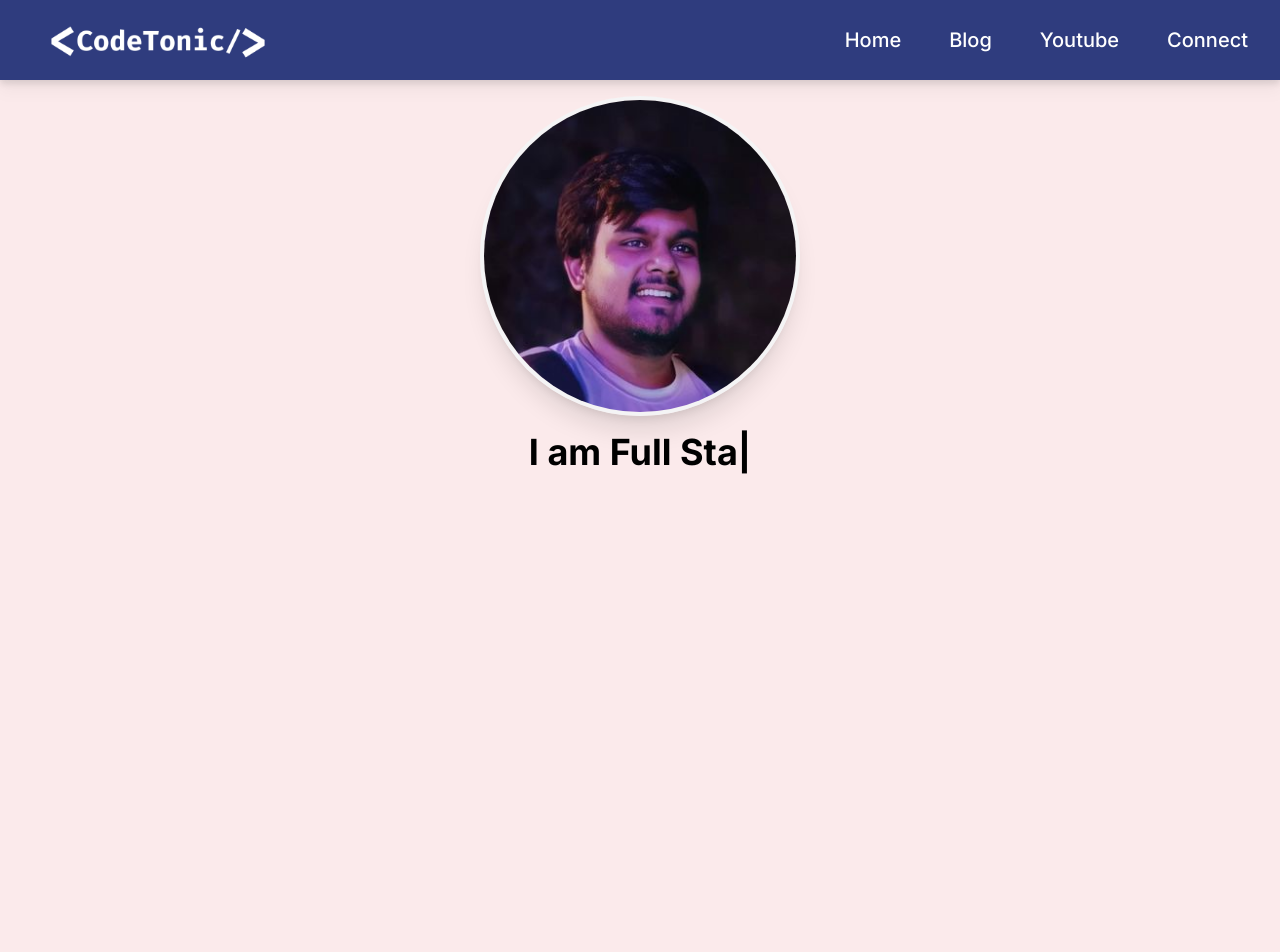
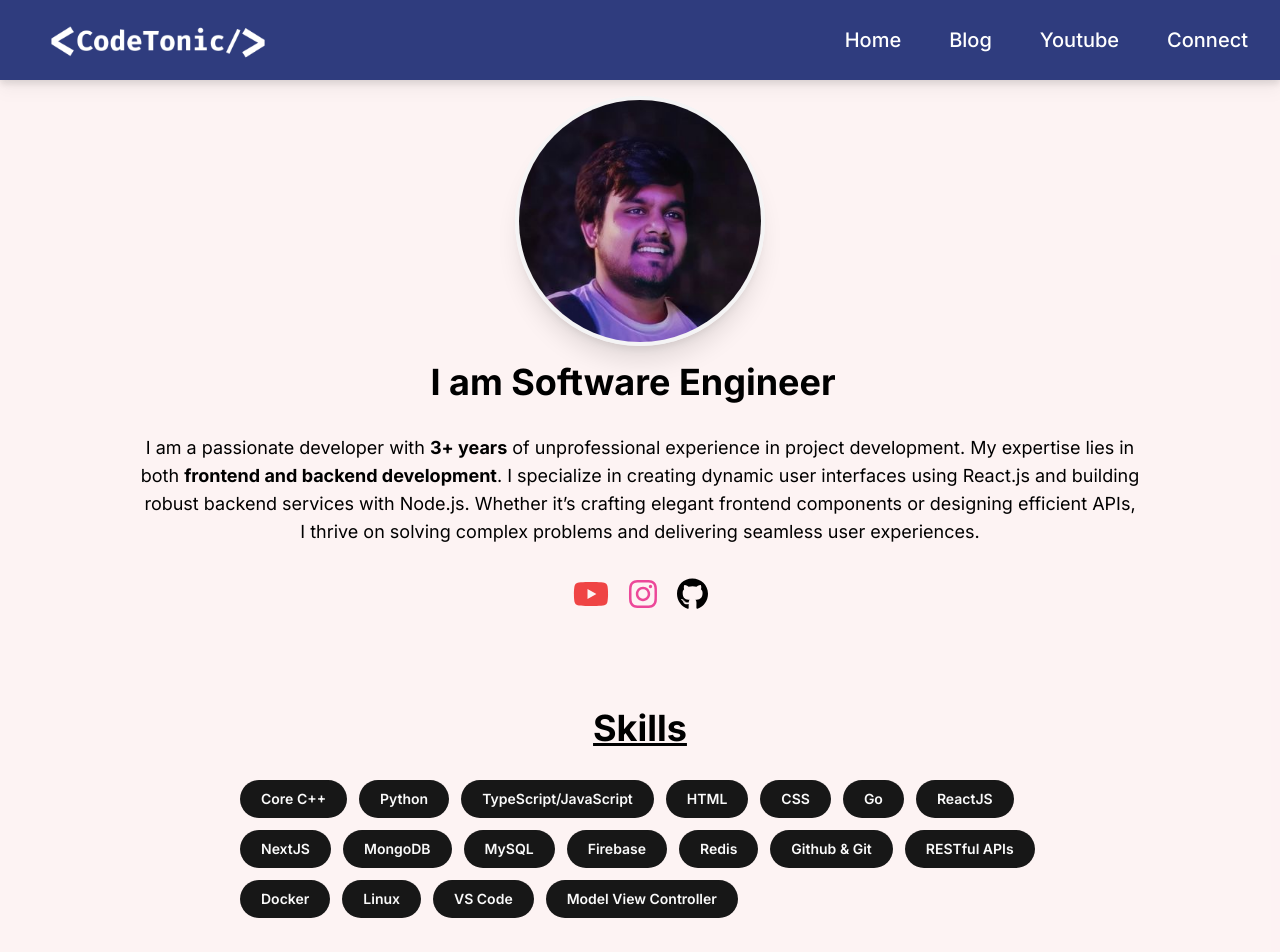
Before and after one commit to asyncarush/portfolio, a Next.js app: page / in a window 1280 px wide. Shown: the top 952 px of the page. Before the commit the page ends 800 px from the top, so only its background shows below. Built offline with nearby package versions, Linux system fonts and the light colour scheme.

Commit message:
add skill section

```diff
--- a/app/globals.css
+++ b/app/globals.css
@@ -2,9 +2,49 @@
 @tailwind components;
 @tailwind utilities;
 
-/* // #2F3C7E, #FBEAEB */
+@layer base {
+  :root {
+    --background: 0 0% 100%;
+    --foreground: 0 0% 3.9%;
 
-:root {
-  --bgColor :#FBEAEB;
-  --mainColor : #2F3C7E;
+    --card: 0 0% 100%;
+    --card-foreground: 0 0% 3.9%;
+
+    --popover: 0 0% 100%;
+    --popover-foreground: 0 0% 3.9%;
+
+    --primary: 0 0% 9%;
+    --primary-foreground: 0 0% 98%;
+
+    --secondary: 0 0% 96.1%;
+    --secondary-foreground: 0 0% 9%;
+
+    --muted: 0 0% 96.1%;
+    --muted-foreground: 0 0% 45.1%;
+
+    --accent: 0 0% 96.1%;
+    --accent-foreground: 0 0% 9%;
+
+    --destructive: 0 84.2% 60.2%;
+    --destructive-foreground: 0 0% 98%;
+
+    --border: 0 0% 89.8%;
+    --input: 0 0% 89.8%;
+    --ring: 0 0% 3.9%;
+
+    --radius: 0.5rem;
+
+    --bgColor: #fbeaeb;
+    --mainColor: #2f3c7e;
+  }
 }
+
+.badgeSkills {
+  display: flex;
+  align-items: center;
+  justify-content: center;
+  width: auto;
+  font-size: 14px;
+  padding-inline: 20px;
+  padding-block: 10px;
+}
--- a/app/page.tsx
+++ b/app/page.tsx
@@ -1,12 +1,15 @@
 import Info from "@/components/Info";
 import Navbar from "@/components/Navbar";
-
+import Populars from "@/components/Popular";
+import Skills from "@/components/Skills";
 
 export default function Home() {
   return (
-    <main className="flex min-h-screen w-[1400px] flex-col ">
+    <main className="flex min-h-screen w-[1400px] flex-col bg-white/40 ">
       <Navbar />
       <Info />
+      <Skills />
+      <Populars />
     </main>
   );
 }
--- a/components/Info.tsx
+++ b/components/Info.tsx
@@ -4,6 +4,7 @@ import Image from "next/image";
 import React from "react";
 import Avatar from "@/public/avatar.jpg";
 import { TypeAnimation } from "react-type-animation";
+import Social from "./Social";
 
 function Info() {
   return (
@@ -11,7 +12,8 @@ function Info() {
       <div className="relative mt-4">
         <Image
           src={Avatar}
-          sizes="50vw"
+          width={250}
+          height={250}
           alt="Avatar"
           placeholder="blur"
           loading="lazy"
@@ -22,12 +24,10 @@ function Info() {
         sequence={[
           // Same substring at the start will only be typed out once, initially
           "I am Arush Sharma",
-          1000, // wait 1s before replacing "Mice" with "Hamsters"
-          "I am Software Enginner",
+          3000, // wait 1s before replacing "Mice" with "Hamsters"
+          "I am Software Engineer",
           1000,
           "I am Full Stack Developer",
-          1000,
-          "I am Introvert",
           1000,
         ]}
         wrapper="span"
@@ -35,6 +35,18 @@ function Info() {
         className="text-4xl font-bold relative top-4"
         repeat={Infinity}
       />
+
+      <p className="text-lg w-[1000px] text-center mt-12">
+        I am a passionate developer with <b>3+ years</b> of unprofessional
+        experience in project development. My expertise lies in both{" "}
+        <b>frontend and backend development</b>. I specialize in creating
+        dynamic user interfaces using React.js and building robust backend
+        services with Node.js. Whether it’s crafting elegant frontend components
+        or designing efficient APIs, I thrive on solving complex problems and
+        delivering seamless user experiences.
+      </p>
+
+      <Social />
     </div>
   );
 }
--- /dev/null
+++ b/components/Popular.tsx
@@ -0,0 +1,12 @@
+import React from "react";
+import { Badge } from "@/components/ui/badge";
+
+function Populars() {
+  return (
+    <div className="flex flex-col w-full items-center mt-24">
+      <h1 className="text-4xl font-bold underline">Popular Projects</h1>
+    </div>
+  );
+}
+
+export default Populars;
--- /dev/null
+++ b/components/Skills.tsx
@@ -0,0 +1,76 @@
+import React from "react";
+import { Badge } from "@/components/ui/badge";
+
+function Skills() {
+  const allSkils = ["HTML", "CSS", "TypeScript"];
+  //   Languages: C++, Python, JavaScript, Typescript, HTML, CSS, Go Lang
+  //   Frontend Frameworks: ReactJS, NextJS
+  //   Backend Frameworks: NodeJS, Express
+  //   Database: MongoDB, Firebase, MySQL, Redis, PostgreSQL
+  //   Others: Git & GitHub, RESTful APIs, OOPS, MVC, Docker
+  //   Soft skills: Technical Communication, Technical leadership, Team player
+  //   Tools: Linux, Visual Studio Code, Figma for Web Design
+  return (
+    <div className="flex flex-col w-full items-center mt-24">
+      <h1 className="text-4xl font-bold underline">Skills</h1>
+      <div className="mt-8 flex gap-3 font-bold flex-wrap w-[800px]">
+        <Badge variant={"default"} className="badgeSkills">
+          Core C++
+        </Badge>
+        <Badge variant={"default"} className="badgeSkills">
+          Python
+        </Badge>
+        <Badge variant={"default"} className="badgeSkills">
+          TypeScript/JavaScript
+        </Badge>
+        <Badge variant={"default"} className="badgeSkills">
+          HTML
+        </Badge>
+        <Badge variant={"default"} className="badgeSkills">
+          CSS
+        </Badge>
+        <Badge variant={"default"} className="badgeSkills">
+          Go
+        </Badge>
+        <Badge variant={"default"} className="badgeSkills">
+          ReactJS
+        </Badge>
+        <Badge variant={"default"} className="badgeSkills">
+          NextJS
+        </Badge>
+        <Badge variant={"default"} className="badgeSkills">
+          MongoDB
+        </Badge>
+        <Badge variant={"default"} className="badgeSkills">
+          MySQL
+        </Badge>
+        <Badge variant={"default"} className="badgeSkills">
+          Firebase
+        </Badge>
+        <Badge variant={"default"} className="badgeSkills">
+          Redis
+        </Badge>
+        <Badge variant={"default"} className="badgeSkills">
+          Github & Git
+        </Badge>
+        <Badge variant={"default"} className="badgeSkills">
+          RESTful APIs
+        </Badge>
+        <Badge variant={"default"} className="badgeSkills">
+          Docker
+        </Badge>
+        <Badge variant={"default"} className="badgeSkills">
+          Linux
+        </Badge>
+        <Badge variant={"default"} className="badgeSkills">
+          VS Code
+        </Badge>
+        <Badge variant={"default"} className="badgeSkills">
+          Model View Controller
+        </Badge>
+      </div>
+    </div>
+  );
+}
+
+export default Skills;
--- /dev/null
+++ b/components/Social.tsx
@@ -0,0 +1,38 @@
+import React from "react";
+import { FontAwesomeIcon } from "@fortawesome/react-fontawesome";
+import {
+  faYoutube,
+  faFacebook,
+  faTwitter,
+  faInstagram,
+  faGithub,
+} from "@fortawesome/free-brands-svg-icons";
+import Link from "next/link";
+
+export default function Social() {
+  return (
+    <div className="mt-8">
+      <p className="social-container flex gap-5">
+        <Link
+          href="https://www.youtube.com/@codetonic_arush"
+          className="youtube social text-red-500"
+        >
+          <FontAwesomeIcon icon={faYoutube} size="2x" />
+        </Link>
+
+        <Link
+          href="https://www.instagram.com/hey__arush/"
+          className="instagram social text-pink-500"
+        >
+          <FontAwesomeIcon icon={faInstagram} size="2x" />
+        </Link>
+        <Link
+          href="https://www.github.com/savagearush"
+          className="twitter social text-black-400"
+        >
+          <FontAwesomeIcon icon={faGithub} size="2x" />
+        </Link>
+      </p>
+    </div>
+  );
+}
--- /dev/null
+++ b/components/ui/badge.tsx
@@ -0,0 +1,36 @@
+import * as React from "react"
+import { cva, type VariantProps } from "class-variance-authority"
+
+import { cn } from "@/lib/utils"
+
+const badgeVariants = cva(
+  "inline-flex items-center rounded-full border px-2.5 py-0.5 text-xs font-semibold transition-colors focus:outline-none focus:ring-2 focus:ring-ring focus:ring-offset-2",
+  {
+    variants: {
+      variant: {
+        default:
+          "border-transparent bg-primary text-primary-foreground hover:bg-primary/80",
+        secondary:
+          "border-transparent bg-secondary text-secondary-foreground hover:bg-secondary/80",
+        destructive:
+          "border-transparent bg-destructive text-destructive-foreground hover:bg-destructive/80",
+        outline: "text-foreground",
+      },
+    },
+    defaultVariants: {
+      variant: "default",
+    },
+  }
+)
+
+export interface BadgeProps
+  extends React.HTMLAttributes<HTMLDivElement>,
+    VariantProps<typeof badgeVariants> {}
+
+function Badge({ className, variant, ...props }: BadgeProps) {
+  return (
+    <div className={cn(badgeVariants({ variant }), className)} {...props} />
+  )
+}
+
+export { Badge, badgeVariants }
--- /dev/null
+++ b/lib/utils.ts
@@ -0,0 +1,6 @@
+import { type ClassValue, clsx } from "clsx"
+import { twMerge } from "tailwind-merge"
+
+export function cn(...inputs: ClassValue[]) {
+  return twMerge(clsx(inputs))
+}
--- a/tailwind.config.ts
+++ b/tailwind.config.ts
@@ -1,20 +1,80 @@
-import type { Config } from "tailwindcss";
+import type { Config } from "tailwindcss"
 
-const config: Config = {
+const config = {
+  darkMode: ["class"],
   content: [
-    "./pages/**/*.{js,ts,jsx,tsx,mdx}",
-    "./components/**/*.{js,ts,jsx,tsx,mdx}",
-    "./app/**/*.{js,ts,jsx,tsx,mdx}",
-  ],
+    './pages/**/*.{ts,tsx}',
+    './components/**/*.{ts,tsx}',
+    './app/**/*.{ts,tsx}',
+    './src/**/*.{ts,tsx}',
+	],
+  prefix: "",
   theme: {
+    container: {
+      center: true,
+      padding: "2rem",
+      screens: {
+        "2xl": "1400px",
+      },
+    },
     extend: {
-      backgroundImage: {
-        "gradient-radial": "radial-gradient(var(--tw-gradient-stops))",
-        "gradient-conic":
-          "conic-gradient(from 180deg at 50% 50%, var(--tw-gradient-stops))",
+      colors: {
+        border: "hsl(var(--border))",
+        input: "hsl(var(--input))",
+        ring: "hsl(var(--ring))",
+        background: "hsl(var(--background))",
+        foreground: "hsl(var(--foreground))",
+        primary: {
+          DEFAULT: "hsl(var(--primary))",
+          foreground: "hsl(var(--primary-foreground))",
+        },
+        secondary: {
+          DEFAULT: "hsl(var(--secondary))",
+          foreground: "hsl(var(--secondary-foreground))",
+        },
+        destructive: {
+          DEFAULT: "hsl(var(--destructive))",
+          foreground: "hsl(var(--destructive-foreground))",
+        },
+        muted: {
+          DEFAULT: "hsl(var(--muted))",
+          foreground: "hsl(var(--muted-foreground))",
+        },
+        accent: {
+          DEFAULT: "hsl(var(--accent))",
+          foreground: "hsl(var(--accent-foreground))",
+        },
+        popover: {
+          DEFAULT: "hsl(var(--popover))",
+          foreground: "hsl(var(--popover-foreground))",
+        },
+        card: {
+          DEFAULT: "hsl(var(--card))",
+          foreground: "hsl(var(--card-foreground))",
+        },
+      },
+      borderRadius: {
+        lg: "var(--radius)",
+        md: "calc(var(--radius) - 2px)",
+        sm: "calc(var(--radius) - 4px)",
+      },
+      keyframes: {
+        "accordion-down": {
+          from: { height: "0" },
+          to: { height: "var(--radix-accordion-content-height)" },
+        },
+        "accordion-up": {
+          from: { height: "var(--radix-accordion-content-height)" },
+          to: { height: "0" },
+        },
+      },
+      animation: {
+        "accordion-down": "accordion-down 0.2s ease-out",
+        "accordion-up": "accordion-up 0.2s ease-out",
       },
     },
   },
-  plugins: [],
-};
-export default config;
+  plugins: [require("tailwindcss-animate")],
+} satisfies Config
+
+export default config
```
Also changed, not shown: components/Navbar.tsx (+22 -12 lines), package.json (+9 -1 lines), components.json (added), 1 other file (tests, documents, lock files or other folders).
